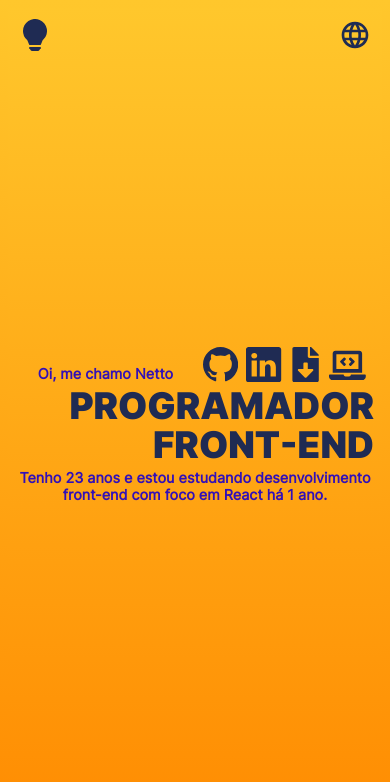
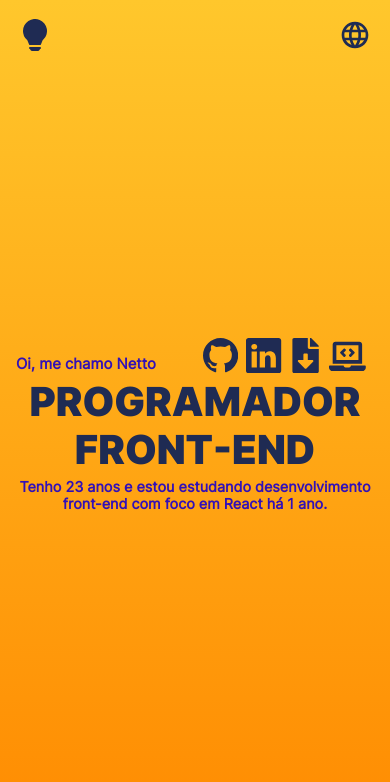
Before and after one commit to netto0/portfolio, a React (Vite) app: page / in a window 390 px wide. Shown: the top 782 px of the page. Built offline with nearby package versions, Linux system fonts and the light colour scheme.

Commit message:
correção de bug no background e outros ajustes

```diff
--- a/src/App.module.css
+++ b/src/App.module.css
@@ -4,8 +4,8 @@
     display: flex;
     flex-direction: column;
     align-items: center;
+    padding: .5rem;
 }
-
 
 .background.light {
     background: var(--background-light-gradient);
@@ -20,7 +20,6 @@
         box-sizing: border-box;
         width: 100%;
         display: flex;
-
     }
 
     .background.light {
@@ -30,4 +29,8 @@
     .background.dark {
         background: var(--background-dark-gradient);
     }
+
+    svg:hover {
+        transition: 0;
+    }
 }
--- a/src/components/Presentation.module.css
+++ b/src/components/Presentation.module.css
@@ -170,25 +170,30 @@ p {
 
   .occupationText {
     font-family: InterBlack;
-    line-height: 2.4rem;
-    font-size: 2.3rem;
-    text-align: right;
+    line-height: 3rem;
+    font-size: 2.5rem;
+    /* text-align: center; */
+    display: flex;
+    justify-content: center;
   }
 
   .occupationPt1 {
     border: var(--dev-border);
     width: 100%;
     margin-top: .3rem;
+    text-align: center;
   }
 
   .occupationPt2 {
     border: var(--dev-border);
     width: 100%;
     margin-bottom: .3rem;
+    text-align: center;
   }
 
   .salutation {
-    font-size: .9rem;
+    font-size: .93rem;
+    text-align: left;
   }
 
   .myName {
@@ -196,7 +201,7 @@ p {
     width: 100%;
     flex-direction: column;
     justify-content: end;
-
+    align-items: start;
   }
 
   .iconLinks {
--- a/src/index.css
+++ b/src/index.css
@@ -44,12 +44,9 @@ svg:hover {
 }
 
 html {
-  /* height: 100vh; */
-  /* padding: 0; */
   scroll-behavior: smooth;
   width: 100%;
   margin: 0;
-  background: var(--background-light-gradient);
 }
 
 body {
@@ -63,10 +60,7 @@ head {
 }
 
 @media screen and (max-width: 640px) {
-  svg:hover {
-    cursor: pointer;
-    transition: 0;
-    /* transform: translateY(-10px); */
+  body {
+    margin: 0;
   }
-
 }
```
